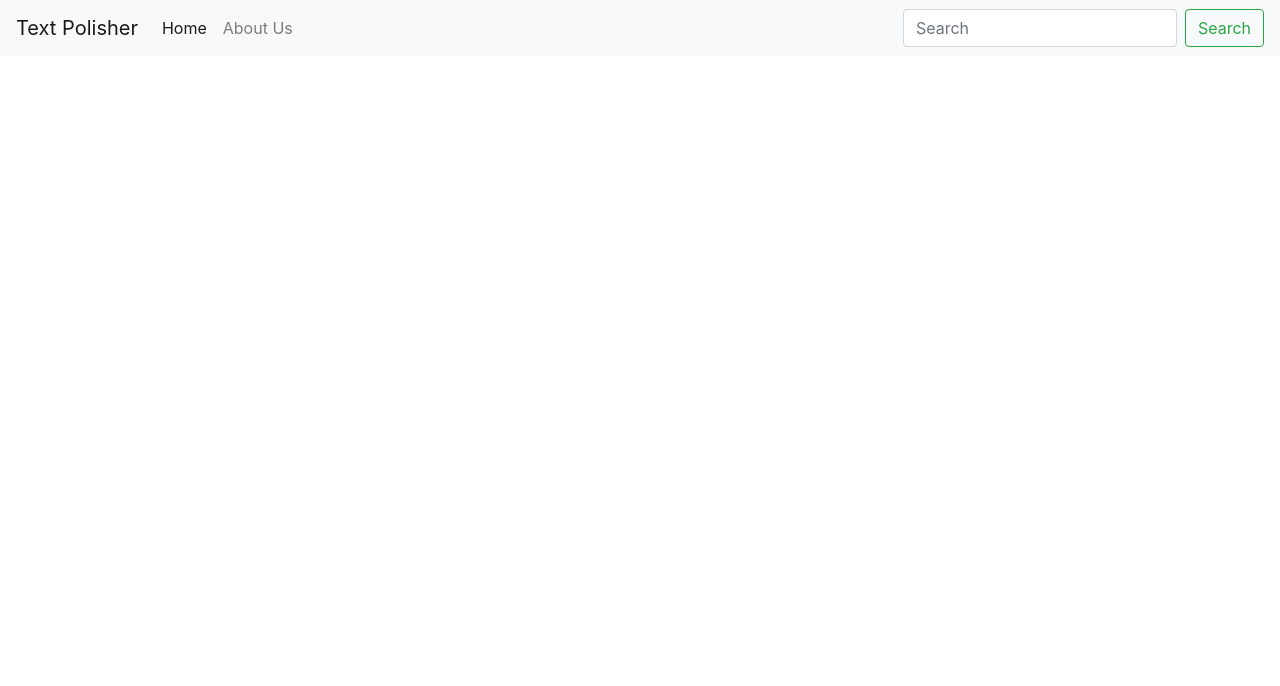
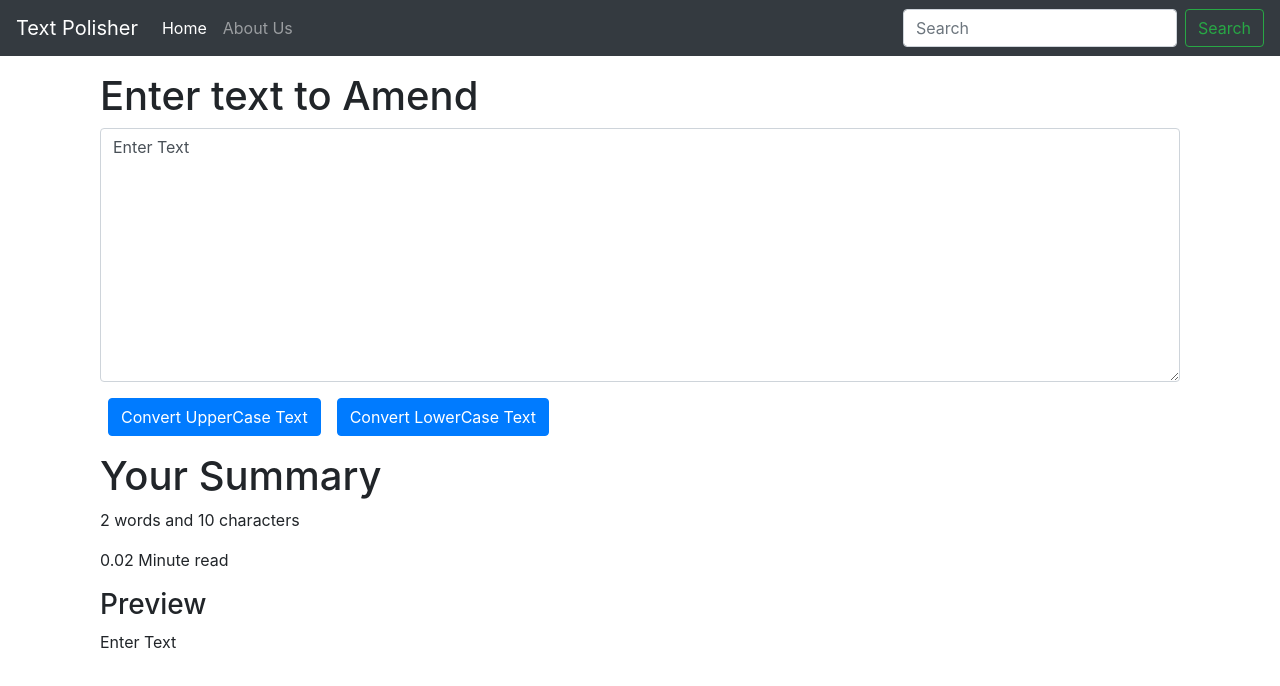
Before and after one commit to heis-abhinav/text-polisher, a React (Create React App) app: page / in a window 1280 px wide. Shown: the top 686 px of the page. Built offline with nearby package versions, Linux system fonts and the light colour scheme.

Commit message:
Logical changes

```diff
--- a/src/App.js
+++ b/src/App.js
@@ -1,4 +1,5 @@
 import './App.css';
+import InputForm from './components/InputForm';
 import Navbar from './components/Navbar';
 function App() {
   let prop = {
@@ -8,6 +9,10 @@ function App() {
   }
   let val = <>
               <Navbar {...prop} />
+              <div className="container my-3">
+              <InputForm heading = "Enter text to Amend"/>
+              </div>
+
             </>
   return (
     val
--- a/src/components/Navbar.js
+++ b/src/components/Navbar.js
@@ -2,7 +2,7 @@ import React from 'react'
 import PropTypes from 'prop-types'
 let Navbar = (props) => {
   return (
-    <nav className="navbar navbar-expand-lg navbar-light bg-light">
+    <nav className="navbar navbar-expand-lg navbar-dark bg-dark">
         <a className="navbar-brand" href="#">{props.title}</a>
         <button className="navbar-toggler" type="button" data-toggle="collapse" data-target="#navbarSupportedContent" aria-controls="navbarSupportedContent" aria-expanded="false" aria-label="Toggle navigation">
             <span className="navbar-toggler-icon"></span>
```
